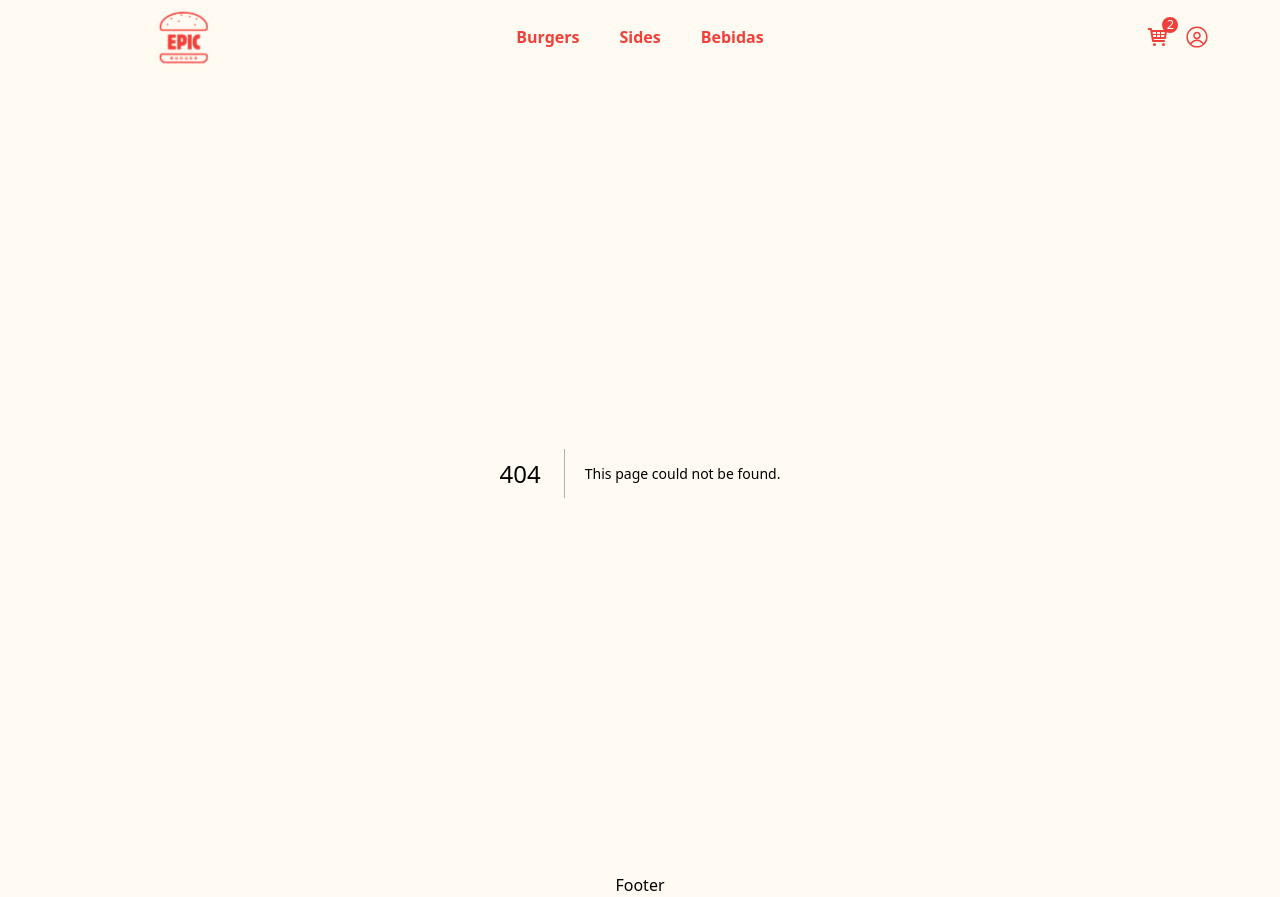
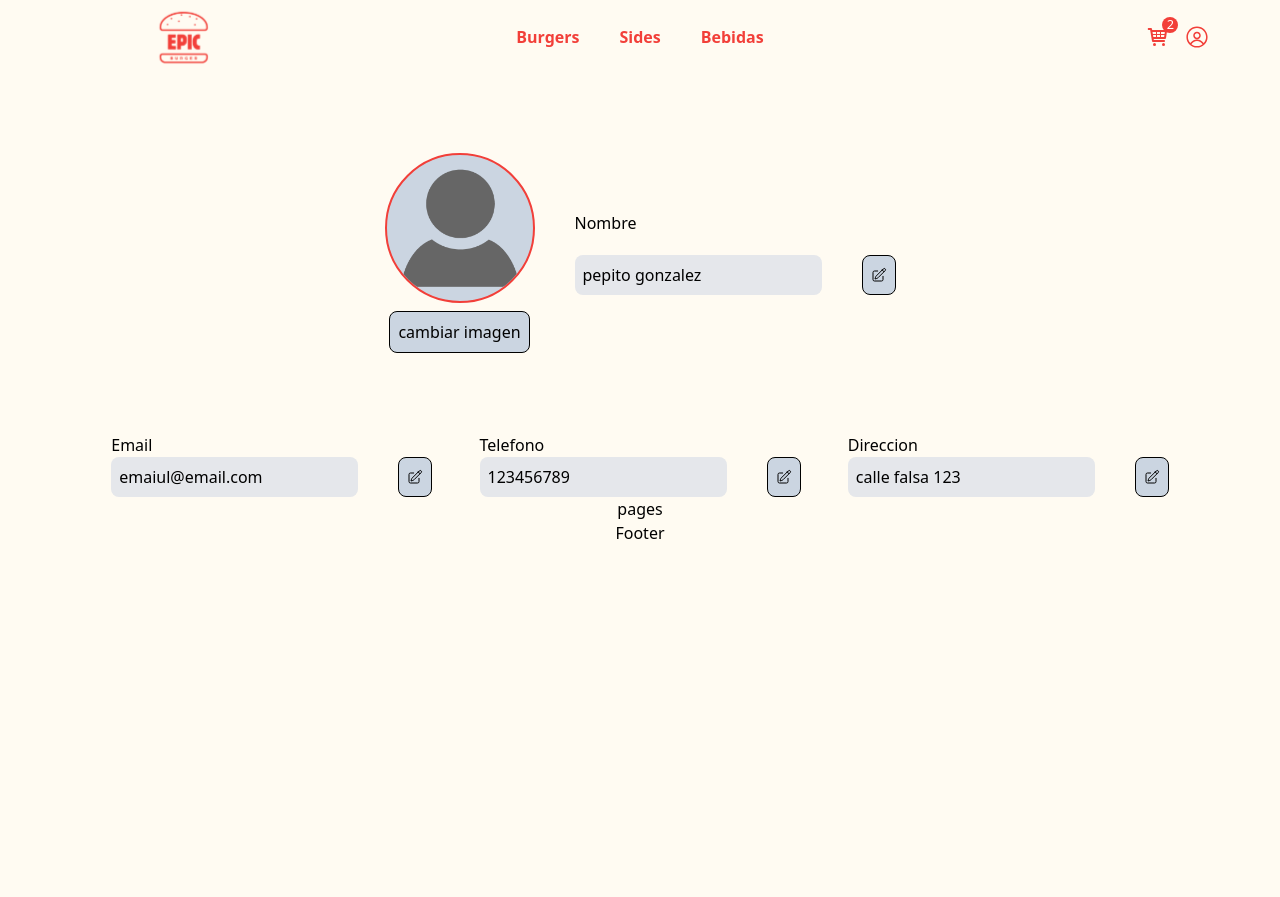
Before and after one commit to emanuelpps/epic-burger-WEB, a Next.js app: page /profile/favoritos in a window 1280 px wide. Before the commit this address had no page. After the commit the page ends 800 px from the top, so only its background shows below. Built offline with nearby package versions, Linux system fonts and the light colour scheme.

Commit message:
fix: profile section refactor

```diff
--- a/app/profile/components/ProfileHeader.tsx
+++ b/app/profile/components/ProfileHeader.tsx
@@ -1,7 +1,66 @@
-import React from "react";
+"use client";
+import React, { useState } from "react";
+import avatarImage from "@/public/assets/images/avatar.png";
+import Image from "next/image";
+import { UserData } from "../types/types";
+import Input from "../components/Input";
 
-const ProfileHeader = () => {
-  return <div id="profile-header">ProfileHeader</div>;
+const ProfileHeader: React.FC = () => {
+  const [userData, setUserData] = useState<UserData>({
+    name: "pepito gonzalez",
+    email: "emaiul@email.com",
+    phone: "123456789",
+    address: "calle falsa 123",
+  });
+  return (
+    <div
+      id="profile-page"
+      className="flex w-full justify-center items-center flex-col bg-[#FFFBF2]"
+    >
+      <div
+        id="profile"
+        className="flex w-[90%] gap-10 mt-20 items-center justify-center"
+      >
+        <div className="flex items-center justify-center">
+          <div className="flex flex-col items-center justify-center gap-2">
+            <Image
+              src={avatarImage}
+              width={150}
+              height={150}
+              alt="avatar image"
+              className="bg-slate-300 rounded-full border-2 border-primary p-0"
+            />
+            <div className="flex justify-center items-center">
+              <button className="bg-slate-300 p-2 rounded-lg border-[0.1px] border-black">
+                cambiar imagen
+              </button>
+            </div>
+          </div>
+        </div>
+        <div className="flex flex-col gap-5">
+          <h3>Nombre</h3>
+          <Input data={userData.name} />
+        </div>
+      </div>
+      <div
+        id="profile-data"
+        className="flex w-[90%] justify-evenly items-center mt-20"
+      >
+        <div>
+          <h3>Email</h3>
+          <Input data={userData.email} />
+        </div>
+        <div>
+          <h3>Telefono</h3>
+          <Input data={userData.phone} />
+        </div>
+        <div>
+          <h3>Direccion</h3>
+          <Input data={userData.address} />
+        </div>
+      </div>
+    </div>
+  );
 };
 
 export default ProfileHeader;
--- /dev/null
+++ b/app/profile/favoritos/page.tsx
@@ -0,0 +1,7 @@
+import React from "react";
+
+const Pages = () => {
+  return <div>pages</div>;
+};
+
+export default Pages;
--- a/app/profile/favoritos/pages.tsx
+++ /dev/null
@@ -1,11 +0,0 @@
-import React from 'react'
-
-type Props = {}
-
-const pages = (props: Props) => {
-  return (
-    <div>pages</div>
-  )
-}
-
-export default pages
--- a/app/profile/layout.tsx
+++ b/app/profile/layout.tsx
@@ -1,11 +1,17 @@
 import React, { ReactNode } from "react";
+import ProfileHeader from "./components/ProfileHeader";
 
 interface LayoutProps {
   children: ReactNode;
 }
 
 const Layout: React.FC<LayoutProps> = ({ children }) => {
-  return <div className="flex h-[90%]">{children}</div>;
+  return (
+    <>
+      <ProfileHeader />
+      <div className="flex h-[90%] justify-center items-center">{children}</div>
+    </>
+  );
 };
 
 export default Layout;
--- a/app/profile/page.tsx
+++ b/app/profile/page.tsx
@@ -1,66 +1,7 @@
-"use client";
-import React, { useState } from "react";
-import avatarImage from "@/public/assets/images/avatar.png";
-import Image from "next/image";
-import { UserData } from "./types/types";
-import Input from "./components/Input";
+import React from "react";
 
-const Page: React.FC = () => {
-  const [userData, setUserData] = useState<UserData>({
-    name: "pepito gonzalez",
-    email: "emaiul@email.com",
-    phone: "123456789",
-    address: "calle falsa 123",
-  });
-  return (
-    <div
-      id="profile-page"
-      className="flex w-full justify-center items-center flex-col bg-[#FFFBF2]"
-    >
-      <div
-        id="profile"
-        className="flex w-[90%] gap-10 mt-20 items-center justify-center"
-      >
-        <div className="flex items-center justify-center">
-          <div className="flex flex-col items-center justify-center gap-2">
-            <Image
-              src={avatarImage}
-              width={150}
-              height={150}
-              alt="avatar image"
-              className="bg-slate-300 rounded-full border-2 border-primary p-0"
-            />
-            <div className="flex justify-center items-center">
-              <button className="bg-slate-300 p-2 rounded-lg border-[0.1px] border-black">
-                cambiar imagen
-              </button>
-            </div>
-          </div>
-        </div>
-        <div className="flex flex-col gap-5">
-          <h3>Nombre</h3>
-          <Input data={userData.name} />
-        </div>
-      </div>
-      <div
-        id="profile-data"
-        className="flex w-[90%] justify-evenly items-center mt-20"
-      >
-        <div>
-          <h3>Email</h3>
-          <Input data={userData.email} />
-        </div>
-        <div>
-          <h3>Telefono</h3>
-          <Input data={userData.phone} />
-        </div>
-        <div>
-          <h3>Direccion</h3>
-          <Input data={userData.address} />
-        </div>
-      </div>
-    </div>
-  );
+const page = () => {
+  return <div></div>;
 };
 
-export default Page;
+export default page;
```
